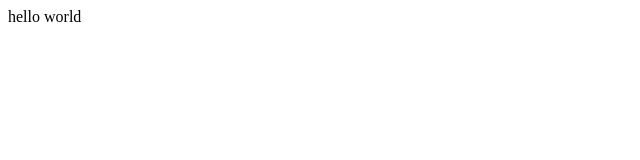
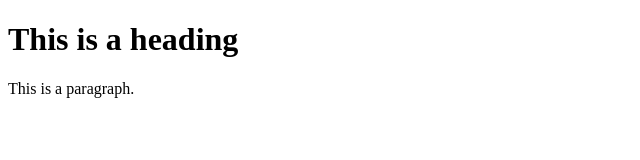
Before and after one commit to collapsingsea/collapsingsea.github.io, a plain HTML site: page index.html in a window 1280 px wide. Shown: the whole page, without its empty margins (0-640 px from the left). Drawn offline with Linux system fonts and the light colour scheme.

Commit message:
index.html

```diff
--- a/index.html
+++ b/index.html
@@ -6,6 +6,7 @@
     <title>Document</title>
 </head>
 <body>
-    hello world
+<h1>This is a heading</h1>
+<p>This is a paragraph.</p>
 </body>
 </html>
```
